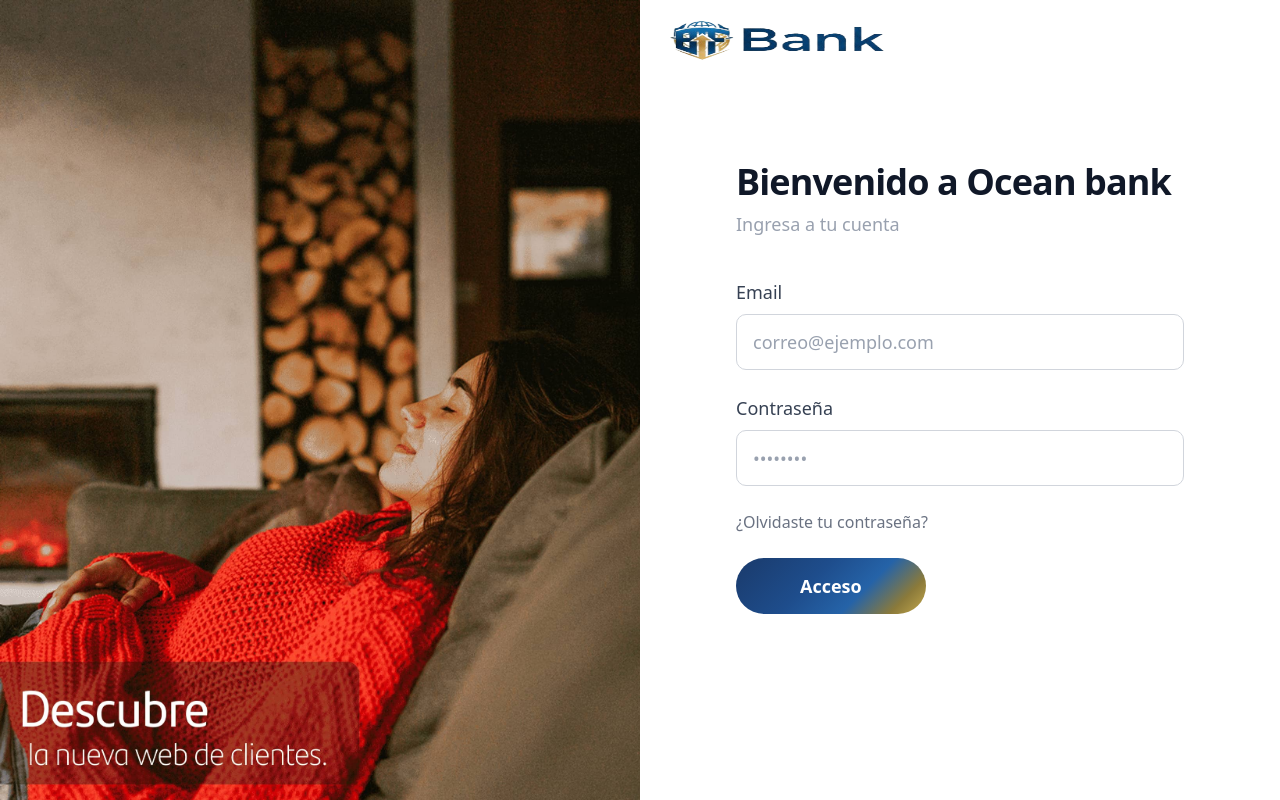
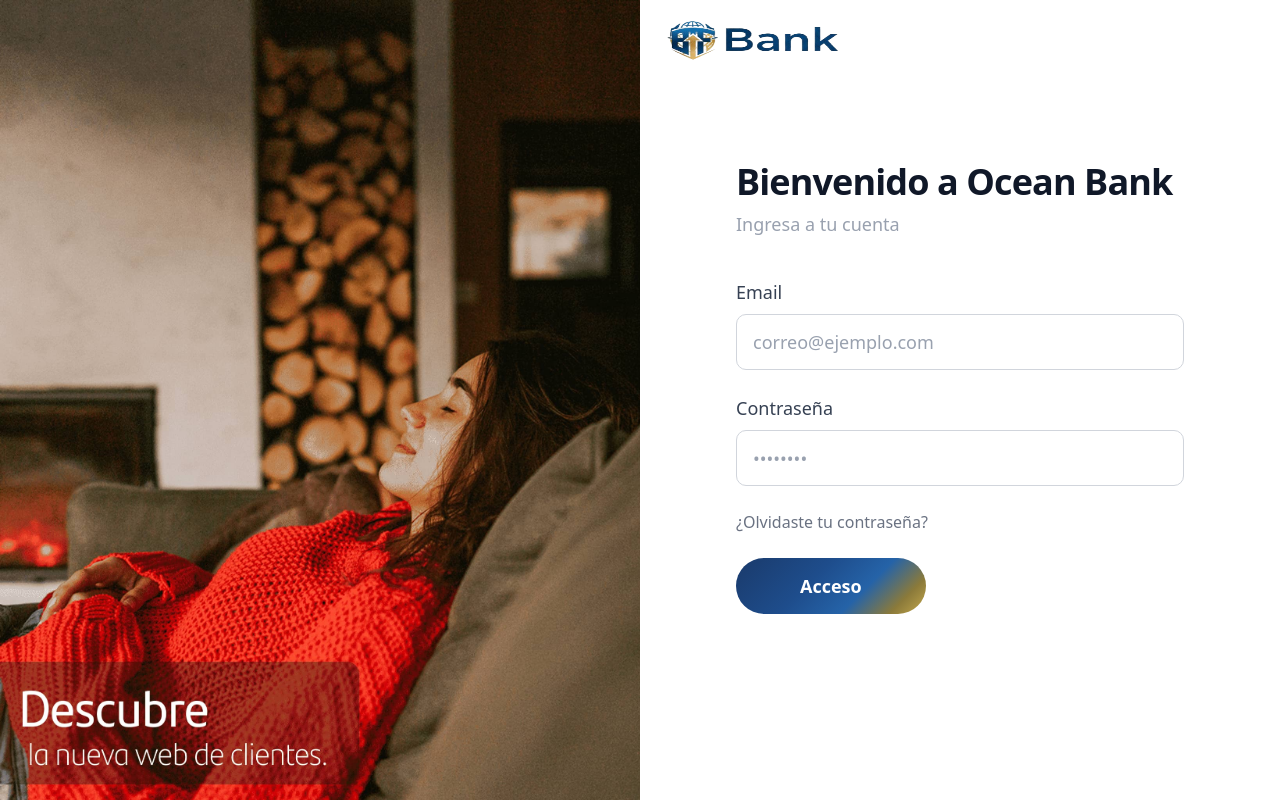
Before and after one commit to proyectotureporte/BANK, a Next.js app: page /login in a window 1280 px wide. Built offline with nearby package versions, Linux system fonts and the light colour scheme.

Commit message:
Update page.tsx

```diff
--- a/src/app/(auth)/login/page.tsx
+++ b/src/app/(auth)/login/page.tsx
@@ -46,15 +46,15 @@ export default function LoginPage() {
         {/* eslint-disable-next-line @next/next/no-img-element */}
         <img
           src="/logo.png"
-          alt="BTF Bank"
-          className="w-[220px] h-[45px] sm:w-[200px] sm:h-[50px] lg:w-[250px] lg:h-[50px]"
+          alt="Ocean Bank"
+          className="w-[180px] h-[45px] sm:w-[200px] sm:h-[50px] lg:w-[200px] lg:h-[50px]"
         />
       </div>
 
       {/* Form centered */}
       <div className="w-full max-w-sm sm:max-w-md">
         <h1 className="text-2xl sm:text-4xl font-semibold tracking-tight text-white lg:text-gray-900 mb-1 sm:mb-2">
-          Bienvenido a Ocean bank
+          Bienvenido a Ocean Bank
         </h1>
         <p className="text-base sm:text-lg text-white/70 lg:text-gray-400 mb-6 sm:mb-10">
           Ingresa a tu cuenta
```
